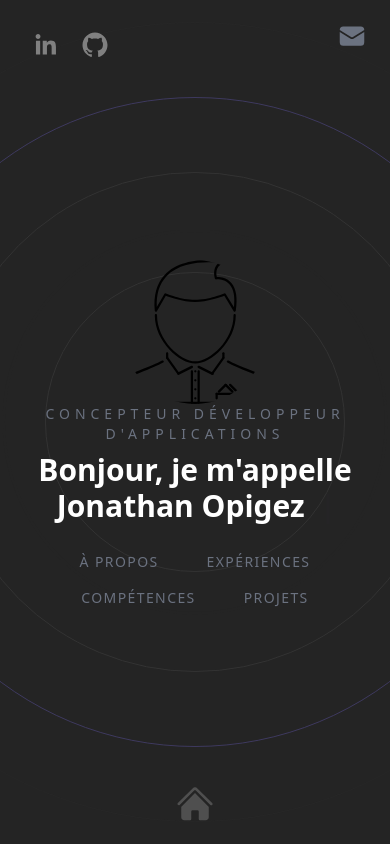
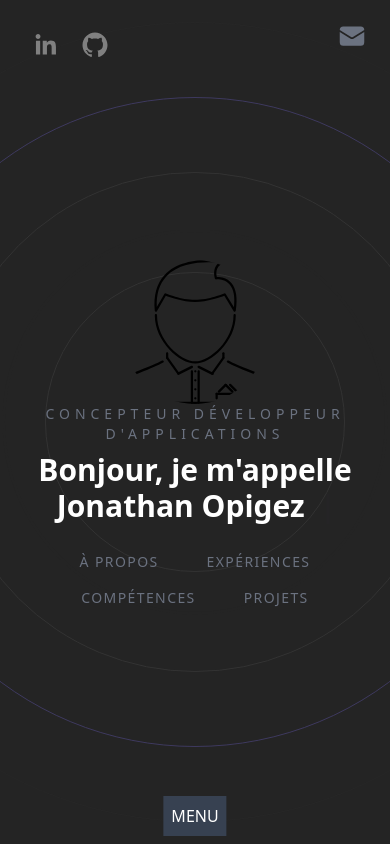
Before and after one commit to jonathanopigez/PorteFolioNextJs, a Next.js app: page / in a window 390 px wide. Built offline with nearby package versions, Linux system fonts and the light colour scheme.

Commit message:
menuSmartphone

```diff
--- a/components/About.tsx
+++ b/components/About.tsx
@@ -26,7 +26,7 @@ useEffect(() => {
 
   return (
     <div className=' flex flex-col relative h-screen md:text-left md:flex-row max-x7xl px-10 justify-evenly mx-auto items-center md:max-w-[100%]'>
-        <h3 className=' absolute top-24 uppercase tracking-[20px] text-gray-500 text-2xl mb-5 xs:left-14'>A propos</h3>
+        <h3 className=' absolute top-24 uppercase tracking-[20px] text-gray-500 text-2xl mb-5 '>A propos</h3>
         <motion.div
         initial={{
           x:-200,
--- a/components/Competences.tsx
+++ b/components/Competences.tsx
@@ -131,7 +131,7 @@ function Compétence({}: Props) {
     transition={{duration:1.5}}
 
     className='h-screen flex  relative flex-col text-center md:text-left xl:flew-row max-w-[2000px] xl:pc-10 min-h-screen justify-center xl:space-y-0 mx-auto items-center xs:space-y-0 '>
-       <h3 className=' absolute top-24 uppercase tracking-[20px] text-gray-500 text-2xl xs:left-0'>Compétences</h3>
+       <h3 className=' absolute top-24 uppercase tracking-[20px] text-gray-500 text-2xl '>Compétences</h3>
        <h3 className='absolute top-36 uppercase tracking-[3px] text-gray-500 text-sm'>Survolez les compétences pour plus de détails</h3>
 
 
--- a/components/Contact.tsx
+++ b/components/Contact.tsx
@@ -20,7 +20,7 @@ function Contact({}: Props) {
 
   return (
 <div className='h-screen flex relative  flex-col text-center md:text-left   md:flex-row max-x-7xl px-10 justify-evenly mx-auto items-center'>
-        <h3 className='absolute top-24 uppercase tracking-[20px] text-gray-500 text-2xl xs:left-7'>Contactez-moi</h3>
+        <h3 className='absolute top-24 uppercase tracking-[20px] text-gray-500 text-2xl '>Contactez-moi</h3>
 
         <div className='flex flex-col space-y-10 xs:space-y-3 xs:h-[300px]'>
             <h4 className='text-lg font-semibold text-center'>Une question ? Un projet ?  <span className='decoration-[#C282FA]/50 underline'>N&apos;hésitez pas</span> !
--- /dev/null
+++ b/components/Navbar.tsx
@@ -0,0 +1,31 @@
+import React from 'react'
+import Link from 'next/link';
+import { useState } from 'react';
+
+
+type Props = {}
+
+function Navbar({}: Props) {
+    const [isMenuOpen, setIsMenuOpen] = useState(false);
+  return (
+    <div className="fixed bottom-0  transform -translate-x-1/2 pb-2 left-1/2 flex flex-col ">
+    <button
+      className="bg-gray-700 text-white font-medium uppercase p-2 "
+      onClick={() => setIsMenuOpen(!isMenuOpen)}
+    >
+      Menu
+    </button>
+    {isMenuOpen && (
+      <div className="bg-gray-700 flex flex-col  font-medium uppercase p-2 w-screen mt-0 z-40 h-52">
+    <Link href="#about"><button className='profilButton hover:text-[#6E61Ca]'>à propos</button></Link>
+        <Link href="#experiences"><button className='profilButton hover:text-[#6E61Ca]'>Expériences</button></Link>
+        <Link href="#competences"><button className='profilButton hover:text-[#6E61Ca]'>Compétences</button></Link>
+        <Link href="#projets"><button className='profilButton hover:text-[#6E61Ca]'>Projets</button></Link>
+      </div>
+    )}
+  </div>
+);
+};
+
+
+export default Navbar
--- a/components/WorkExperience.tsx
+++ b/components/WorkExperience.tsx
@@ -289,7 +289,7 @@ useEffect(() => {
         }}
         className='h-screen w-full flex relative flex-col text-left md:flex-row max-w-full px-10 justify-evenly items-center '>
 
-    <h3 className='absolute top-24 uppercase tracking-[20px] text-gray-500 text-2xl xs:left-2'>Expériences</h3>
+    <h3 className='absolute top-24 uppercase tracking-[20px] text-gray-500 text-2xls'>Expériences</h3>
 
           <div className='p-10 ' >
           {/* //carousel */}
--- a/pages/index.tsx
+++ b/pages/index.tsx
@@ -8,6 +8,7 @@ import WorkExperience from '@/components/WorkExperience';
 import Head from 'next/head';
 import Link from 'next/link';
 import { HomeIcon } from '@heroicons/react/24/solid';
+import Navbar from '@/components/Navbar';
 
 
 type Props = {
@@ -53,10 +54,10 @@ const Home = ( {}: Props) => {
 
 
 
+     <Navbar />
 
 
-
-
+{/*
           <Link href="#home">
               <footer className='sticky bottom-5 w-full cursor-pointer'>
                 <div className='flex items-center justify-center'>
@@ -64,7 +65,7 @@ const Home = ( {}: Props) => {
                 </div>
               </footer>
 
-          </Link>
+          </Link> */}
 
 
     </div>
--- a/tailwind.config.js
+++ b/tailwind.config.js
@@ -9,10 +9,10 @@ module.exports = {
     extend: {},
 
     screens: {
-      xs: "200px",
+      xs: "375px",
 
       sm: "576px",
-      // => @media (max-width: 576px) { ... }
+      // => @media (min-width: 576px) { ... }
 
       md: "960px",
       // => @media (min-width: 960px) { ... }
```
